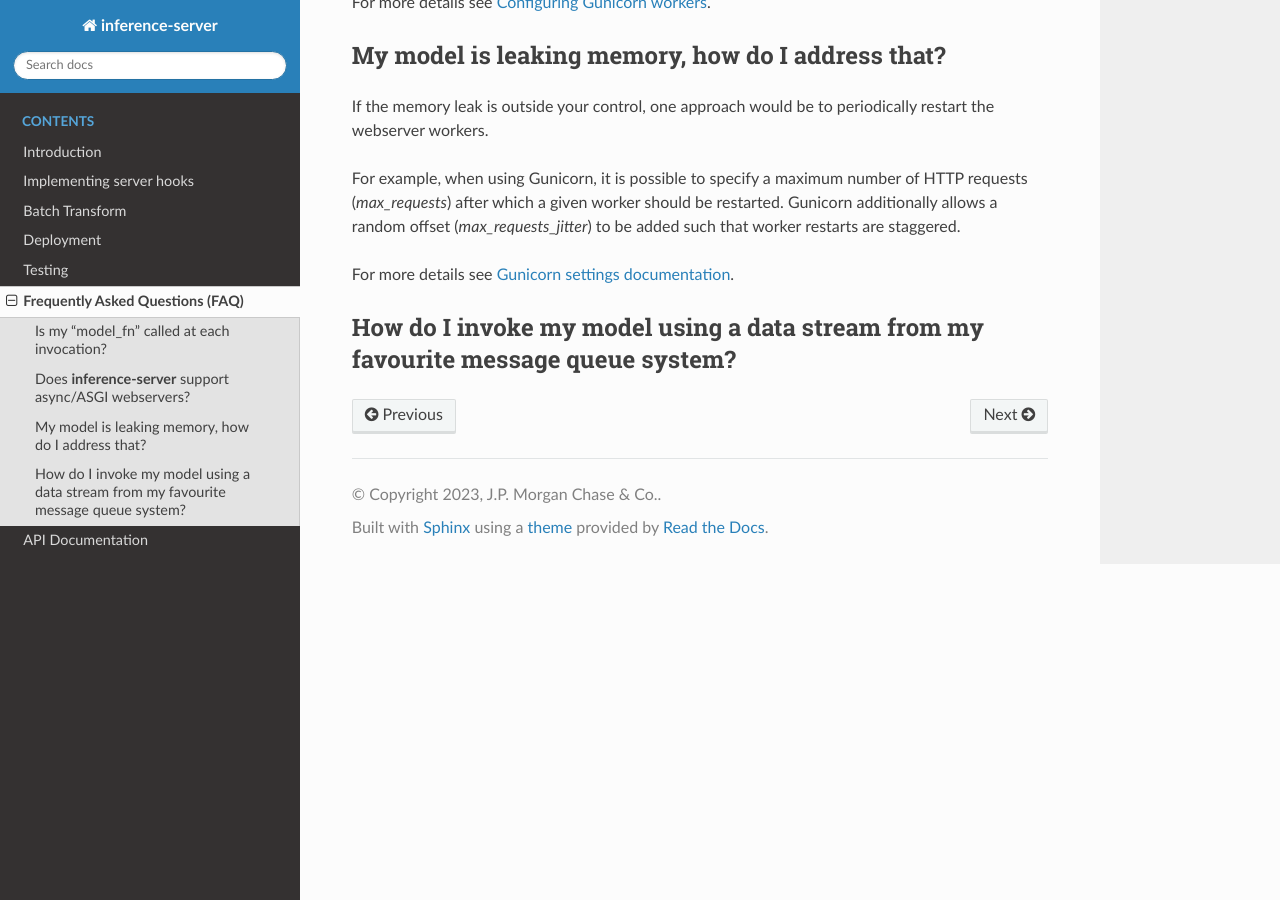
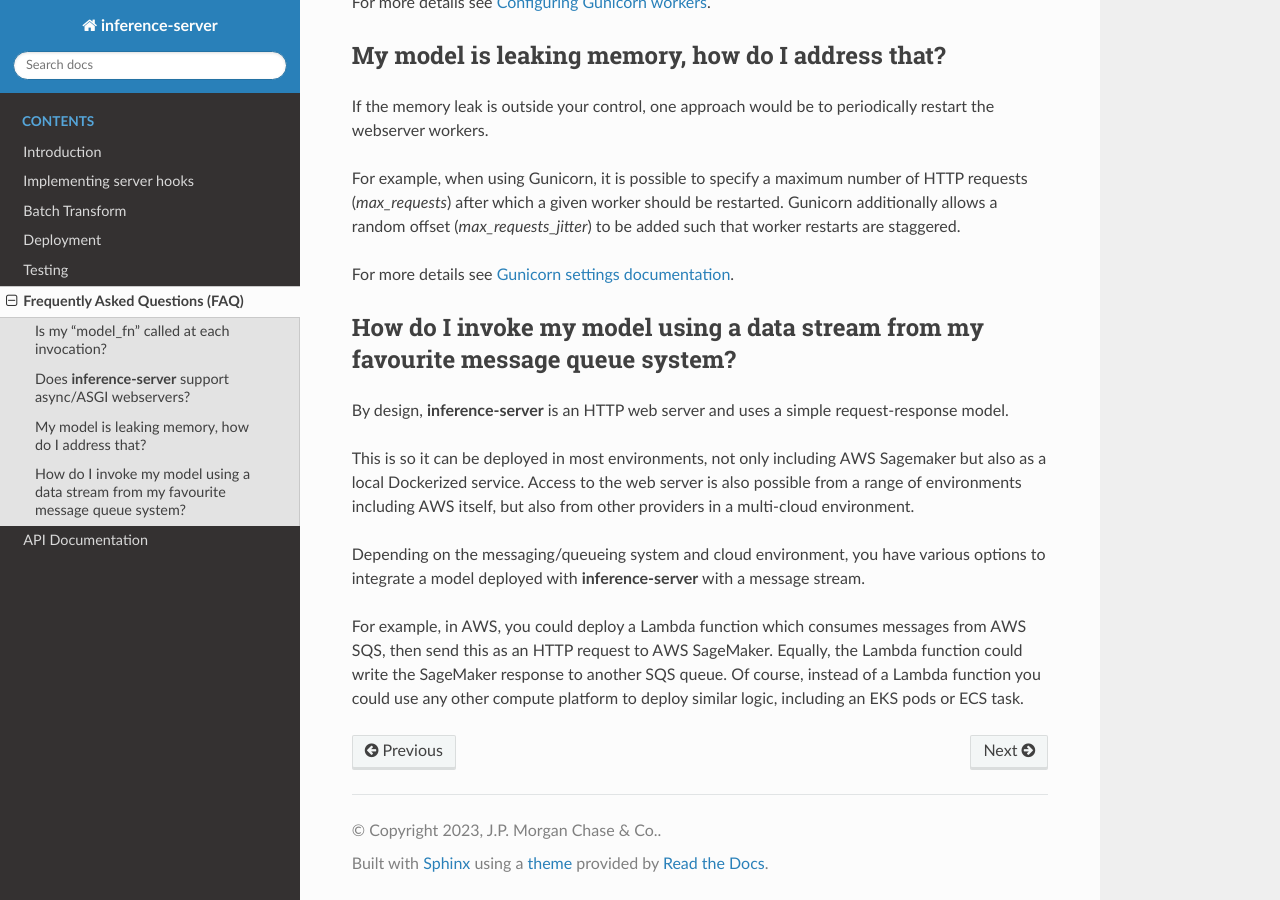
Before and after one commit to jpmorganchase/inference-server, a Sphinx documentation site: the page built from docs/faq.rst, in a window 1280 px wide and 900 px high, scrolled down 815 px. Built offline with Sphinx 7.4.7 and the Read the Docs theme 2.0.0, drawn with Linux system fonts in a browser that asks for light colours.

Commit message:
Add FAQ on integration with message stream

```diff
--- a/docs/faq.rst
+++ b/docs/faq.rst
@@ -46,3 +46,14 @@ For more details see `Gunicorn settings documentation <https://docs.gunicorn.org
 
 How do I invoke my model using a data stream from my favourite message queue system?
 ------------------------------------------------------------------------------------
+
+By design, **inference-server** is an HTTP web server and uses a simple request-response model.
+
+This is so it can be deployed in most environments, not only including AWS Sagemaker but also as a local Dockerized service.
+Access to the web server is also possible from a range of environments including AWS itself, but also from other providers in a multi-cloud environment.
+
+Depending on the messaging/queueing system and cloud environment, you have various options to integrate a model deployed with **inference-server** with a message stream.
+
+For example, in AWS, you could deploy a Lambda function which consumes messages from AWS SQS, then send this as an HTTP request to AWS SageMaker.
+Equally, the Lambda function could write the SageMaker response to another SQS queue.
+Of course, instead of a Lambda function you could use any other compute platform to deploy similar logic, including an EKS pods or ECS task.
```
